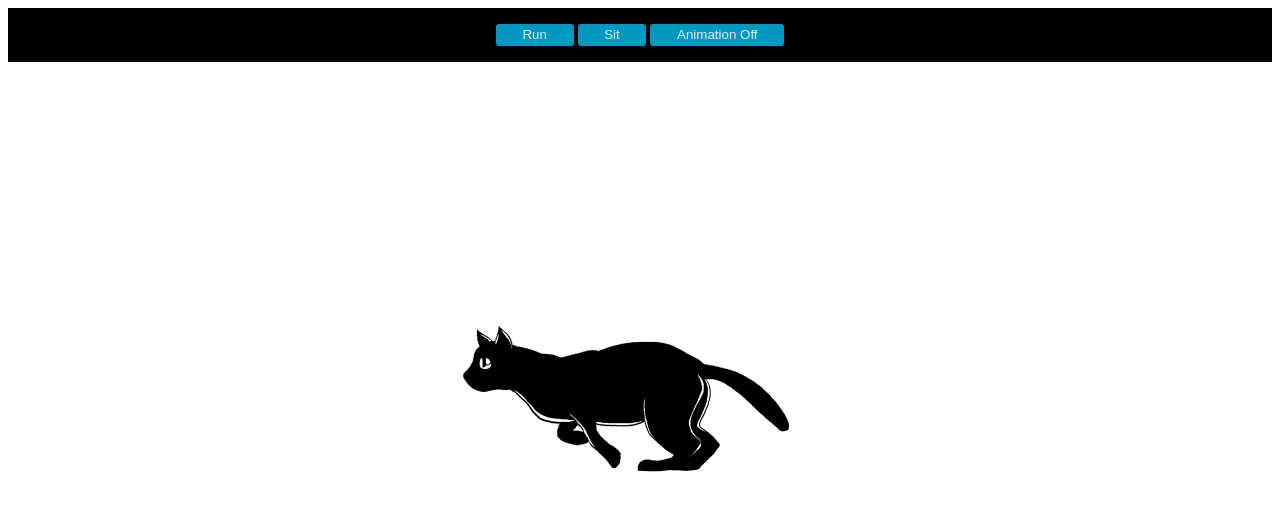
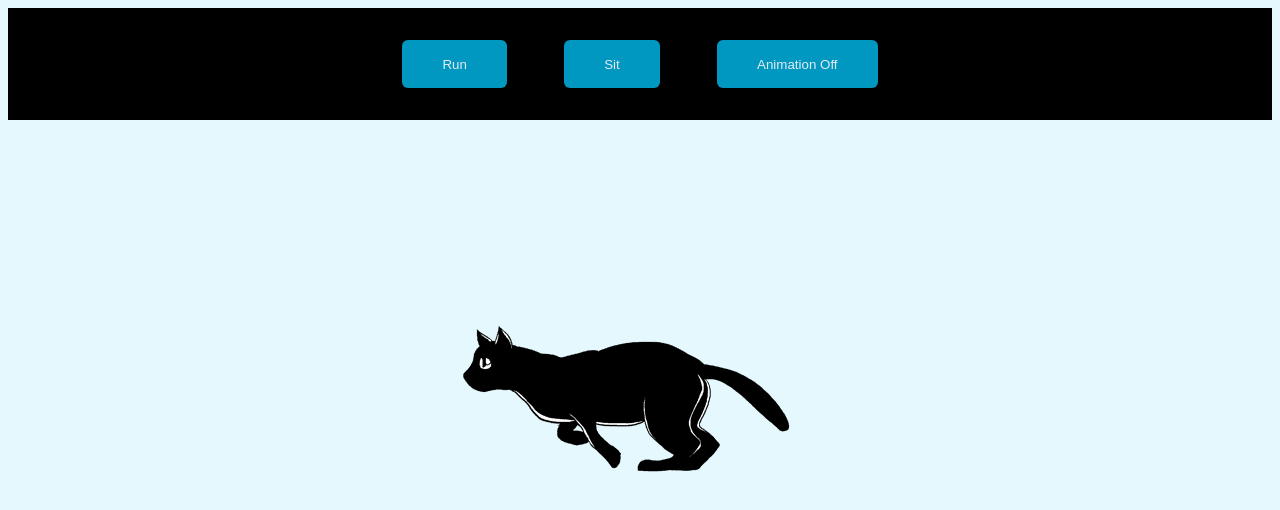
Before and after one commit to Victor-Oz/cat-animation, a plain HTML site: page index.html in a window 1280 px wide. Drawn offline with Linux system fonts and the light colour scheme.

Commit message:
index.html created

```diff
--- a/style.css
+++ b/style.css
@@ -1,5 +1,7 @@
 /** @format */
-
+*{
+  background-color: #e5f8fd;
+}
 .tuna {
   background: url("y.png") -800px -2000px no-repeat;
   height: 200px;
@@ -49,7 +51,7 @@
 menu {
   background: black;
   margin: 0;
-  padding: 1em;
+  padding: 2em;
   text-align: center;
 }
 
@@ -58,9 +60,10 @@ button {
   color: #e3edf2;
   cursor: pointer;
   border: 0;
-  border-radius: 0.25em;
+  border-radius:6px;
+  margin: 0em  2em;
   position: relative;
-  padding: 0.25em 2em;
+  padding: 1.25em 3em;
 }
 
 .animated button {
@@ -77,12 +80,14 @@ button::after  {
   height: 2px;
   bottom:  -8px;
   left: 0%;
-  background-color: red;
-  transition: 0.3s;
+  background: #0097c0;
+  border-radius: 20px;
+  transition: 0.3s  ease-out;
 }
 
 button:hover::after {
   width: 100%;
+
 }
 .announce {
   text-align: center;
```
Also changed, not shown: index.html (renamed from animtest.html).
